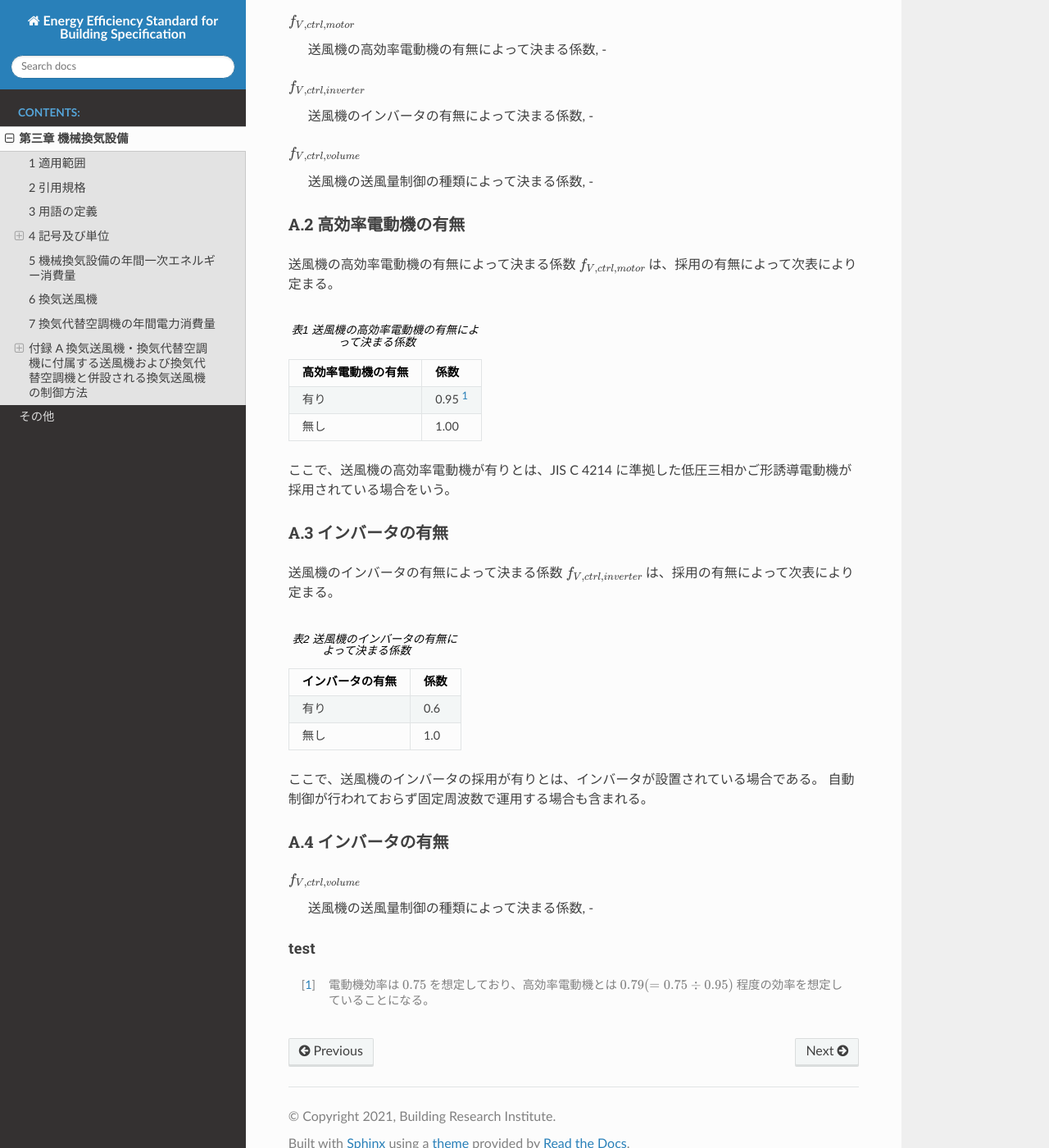
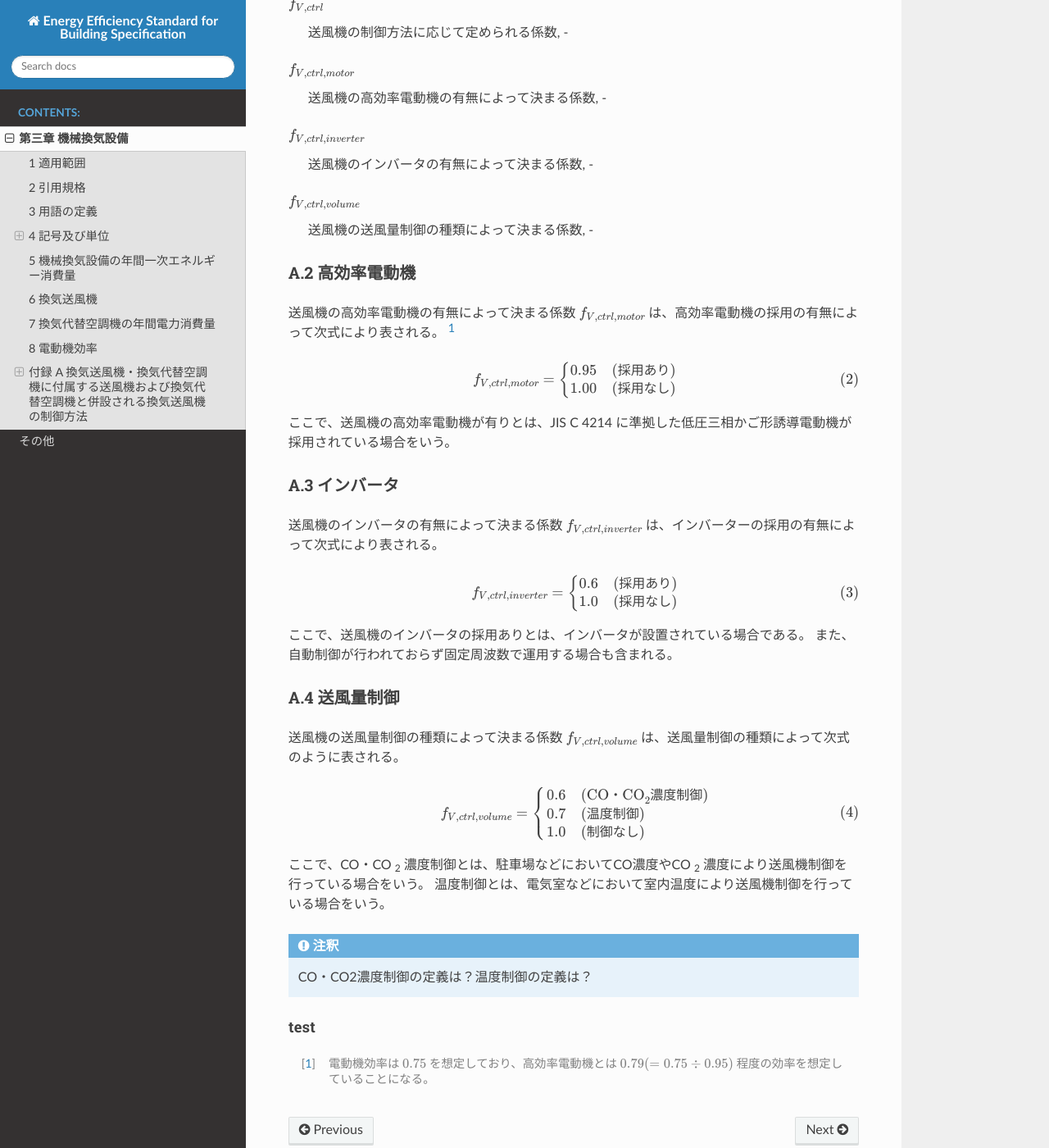
Before and after one commit to BRI-EES-House/building, a Sphinx documentation site: the page built from docs/source/ventilation.rst, in a window 1280 px wide and 1400 px high, scrolled down 5876 px. Shown: the whole window at 82% size. Built offline with Sphinx 7.4.7 and the Read the Docs theme 2.0.0, drawn with Linux system fonts in a browser that asks for light colours.

Commit message:
付録Aを追加する

```diff
--- a/docs/source/ventilation.rst
+++ b/docs/source/ventilation.rst
@@ -203,6 +203,9 @@
 :math:`r_{V,ac,fan,j}`
     | 換気代替空調機 :math:`j` と併設される換気送風機 :math:`k` の年間稼働率, -
 
+========================================================================================================================
+8 電動機効率
+========================================================================================================================
 
 電動機効率 :math:`\eta_m` は :math:`0.75` とする。
 
@@ -243,43 +246,67 @@ A.1 送風機の制御方法に応じて定められる係数
 
 
 ------------------------------------------------------------------------------------------------------------------------
-A.2 高効率電動機の有無
+A.2 高効率電動機
 ------------------------------------------------------------------------------------------------------------------------
 
-送風機の高効率電動機の有無によって決まる係数 :math:`f_{V,ctrl,motor}` は、採用の有無によって次表により定まる。
+送風機の高効率電動機の有無によって決まる係数 :math:`f_{V,ctrl,motor}` は、高効率電動機の採用の有無によって次式により表される。 [#f1]_
 
-.. csv-table:: 表1 送風機の高効率電動機の有無によって決まる係数
-    :header: 高効率電動機の有無, 係数
+.. math::
+    :nowrap:
 
-    有り, 0.95 [#f1]_
-    無し, 1.00
+    \begin{align*}
+    f_{V,ctrl,motor} =
+    \begin{cases}
+        0.95 & \text{(採用あり)} \\
+        1.00 & \text{(採用なし)}
+    \end{cases} \tag{2}
+    \end{align*}
 
 ここで、送風機の高効率電動機が有りとは、JIS C 4214 に準拠した低圧三相かご形誘導電動機が採用されている場合をいう。
 
 ------------------------------------------------------------------------------------------------------------------------
-A.3 インバータの有無
+A.3 インバータ
 ------------------------------------------------------------------------------------------------------------------------
 
-送風機のインバータの有無によって決まる係数 :math:`f_{V,ctrl,inverter}` は、採用の有無によって次表により定まる。
+送風機のインバータの有無によって決まる係数 :math:`f_{V,ctrl,inverter}` は、インバーターの採用の有無によって次式により表される。
 
-.. csv-table:: 表2 送風機のインバータの有無によって決まる係数
-    :header: インバータの有無, 係数
+.. math::
+    :nowrap:
 
-    有り, 0.6
-    無し, 1.0
+    \begin{align*}
+    f_{V,ctrl,inverter} =
+    \begin{cases}
+        0.6 & \text{(採用あり)} \\
+        1.0 & \text{(採用なし)}
+    \end{cases} \tag{3}
+    \end{align*}
 
-ここで、送風機のインバータの採用が有りとは、インバータが設置されている場合である。
-自動制御が行われておらず固定周波数で運用する場合も含まれる。
+ここで、送風機のインバータの採用ありとは、インバータが設置されている場合である。
+また、自動制御が行われておらず固定周波数で運用する場合も含まれる。
 
 ------------------------------------------------------------------------------------------------------------------------
-A.4 インバータの有無
+A.4 送風量制御
 ------------------------------------------------------------------------------------------------------------------------
 
+送風機の送風量制御の種類によって決まる係数 :math:`f_{V,ctrl,volume}` は、送風量制御の種類によって次式のように表される。
 
-:math:`f_{V,ctrl,volume}`
-    | 送風機の送風量制御の種類によって決まる係数, -
+.. math::
+    :nowrap:
 
+    \begin{align*}
+    f_{V,ctrl,volume} =
+    \begin{cases}
+        0.6 & \text{(CO・CO} _2 \text{濃度制御)} \\
+        0.7 & \text{(温度制御)} \\
+        1.0 & \text{(制御なし)}
+    \end{cases} \tag{4}
+    \end{align*}
 
+ここで、CO・CO :sub:`2` 濃度制御とは、駐車場などにおいてCO濃度やCO :sub:`2` 濃度により送風機制御を行っている場合をいう。
+温度制御とは、電気室などにおいて室内温度により送風機制御を行っている場合をいう。
+
+.. note::
+    CO・CO2濃度制御の定義は？温度制御の定義は？
 
 ^^^^^^^^^^^^^^^^^^^^^^^^^^^^^^^^^^^^^^^^^^^^^^^^^^^^^^^^^^^^^^^^^^^^^^^^^^^^^^^^^^^^^^^^^^^^^^^^^^^^^^^^^^^^^^^^^^^^^^^^
 test
```
